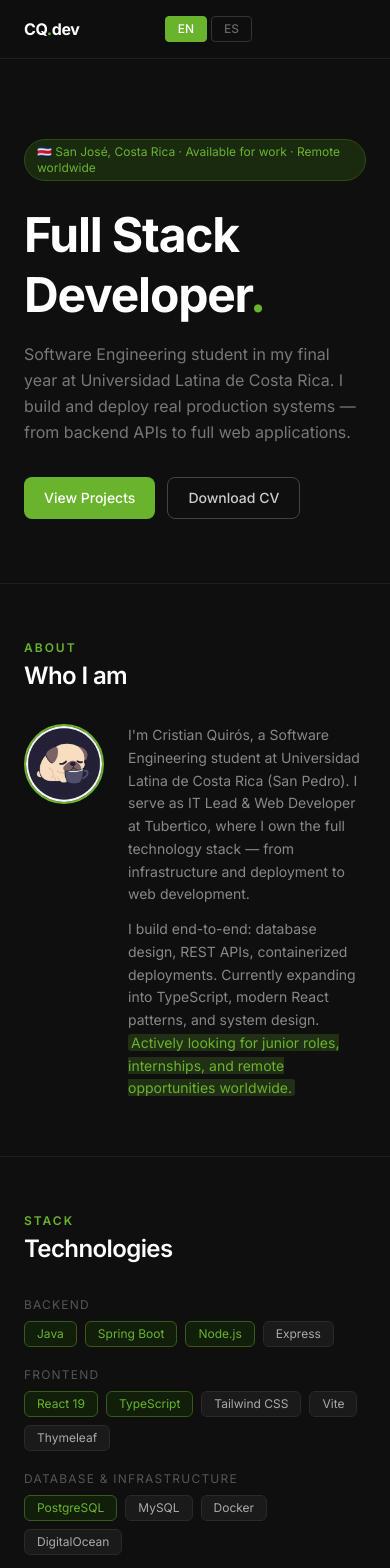
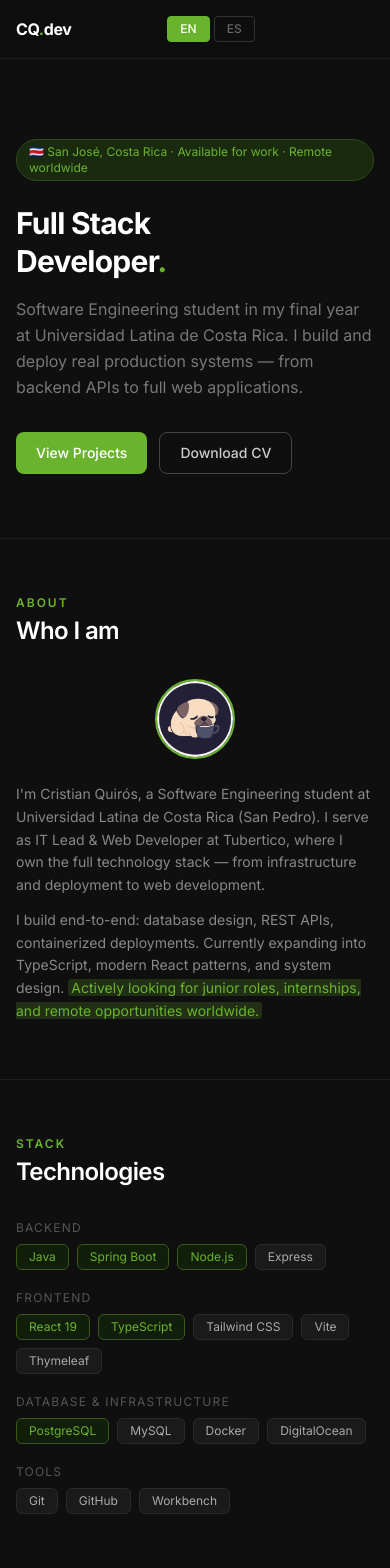
Before and after one commit to CQuiros2/portfolio, a React (Vite) app: page / in a window 390 px wide. Shown: the top 1568 px of the page. Built offline with nearby package versions, Linux system fonts and the light colour scheme.

Commit message:
fix: responsive design for mobile and tablet

```diff
--- a/src/App.jsx
+++ b/src/App.jsx
@@ -47,7 +47,7 @@ export default function App() {
 
       {/* NAV */}
       <nav className="sticky top-0 z-50 border-b border-[#1e1e1e] bg-[#0f0f0f]/90 backdrop-blur-sm">
-        <div className="max-w-5xl mx-auto px-6 py-4 grid grid-cols-3 items-center">
+        <div className="max-w-5xl mx-auto px-4 md:px-6 py-4 grid grid-cols-3 items-center">
           <span className="text-base font-bold tracking-tight text-white">
             CQ<span style={{ color: GREEN }}>.</span>dev
           </span>
@@ -75,12 +75,12 @@ export default function App() {
       </nav>
 
       {/* HERO */}
-      <section className="max-w-3xl mx-auto px-6 pt-20 pb-16">
+      <section className="max-w-3xl mx-auto px-4 md:px-6 pt-20 pb-16">
         <span className="inline-block text-xs px-3 py-1 rounded-full border mb-6"
           style={{ background: '#1a2a0f', color: GREEN, borderColor: '#2d4a1a' }}>
           {t.hero.tag}
         </span>
-        <h1 className="text-5xl font-bold leading-tight tracking-tight text-white mb-4">
+        <h1 className="text-3xl md:text-5xl font-bold leading-tight tracking-tight text-white mb-4">
           {t.hero.title1}<br />
           {t.hero.title2}<span style={{ color: GREEN }}>.</span>
         </h1>
@@ -101,10 +101,10 @@ export default function App() {
       </section>
 
       {/* ABOUT */}
-      <section id="about" className="max-w-3xl mx-auto px-6 py-14 border-t border-[#1e1e1e]">
+      <section id="about" className="max-w-3xl mx-auto px-4 md:px-6 py-14 border-t border-[#1e1e1e]">
         <SectionLabel>{t.about.label}</SectionLabel>
         <h2 className="text-2xl font-semibold text-white mb-8 tracking-tight">{t.about.title}</h2>
-        <div className="flex gap-6 items-start">
+        <div className="flex flex-col md:flex-row gap-6 items-center md:items-start">
           <img src={avatar} alt="Cristian Quirós"
             className="w-20 h-20 rounded-full object-cover border-2 flex-shrink-0"
             style={{ borderColor: GREEN }} />
@@ -116,7 +116,7 @@ export default function App() {
       </section>
 
       {/* STACK */}
-      <section id="stack" className="max-w-3xl mx-auto px-6 py-14 border-t border-[#1e1e1e]">
+      <section id="stack" className="max-w-3xl mx-auto px-4 md:px-6 py-14 border-t border-[#1e1e1e]">
         <SectionLabel>{t.stack.label}</SectionLabel>
         <h2 className="text-2xl font-semibold text-white mb-8 tracking-tight">{t.stack.title}</h2>
         <div className="space-y-5">
@@ -141,7 +141,7 @@ export default function App() {
       </section>
 
       {/* PROJECTS */}
-      <section id="projects" className="max-w-3xl mx-auto px-6 py-14 border-t border-[#1e1e1e]">
+      <section id="projects" className="max-w-3xl mx-auto px-4 md:px-6 py-14 border-t border-[#1e1e1e]">
         <SectionLabel>{t.projects.label}</SectionLabel>
         <h2 className="text-2xl font-semibold text-white mb-8 tracking-tight">{t.projects.title}</h2>
         <div className="grid grid-cols-1 md:grid-cols-2 gap-4">
@@ -185,7 +185,7 @@ export default function App() {
       </section>
 
       {/* BLOG */}
-      <section id="blog" className="max-w-3xl mx-auto px-6 py-14 border-t border-[#1e1e1e]">
+      <section id="blog" className="max-w-3xl mx-auto px-4 md:px-6 py-14 border-t border-[#1e1e1e]">
         <SectionLabel>{t.blog.label}</SectionLabel>
         <h2 className="text-2xl font-semibold text-white mb-2 tracking-tight">{t.blog.title}</h2>
         <p className="text-[#555] text-sm mb-8">{t.blog.subtitle}</p>
@@ -207,7 +207,7 @@ export default function App() {
       </section>
 
       {/* CONTACT */}
-      <section id="contact" className="max-w-3xl mx-auto px-6 py-14 border-t border-[#1e1e1e]">
+      <section id="contact" className="max-w-3xl mx-auto px-4 md:px-6 py-14 border-t border-[#1e1e1e]">
         <SectionLabel>{t.contact.label}</SectionLabel>
         <h2 className="text-2xl font-semibold text-white mb-2 tracking-tight">{t.contact.title}</h2>
         <p className="text-[#666] text-sm mb-8 max-w-md leading-relaxed">{t.contact.desc}</p>
```
